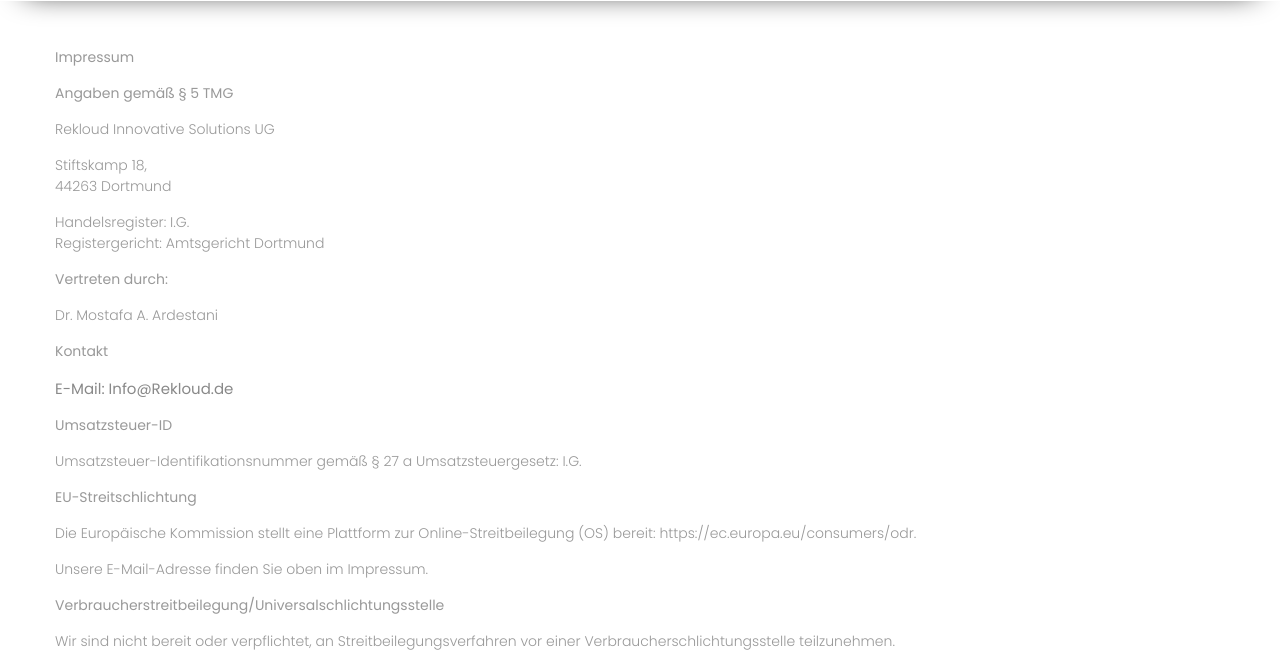
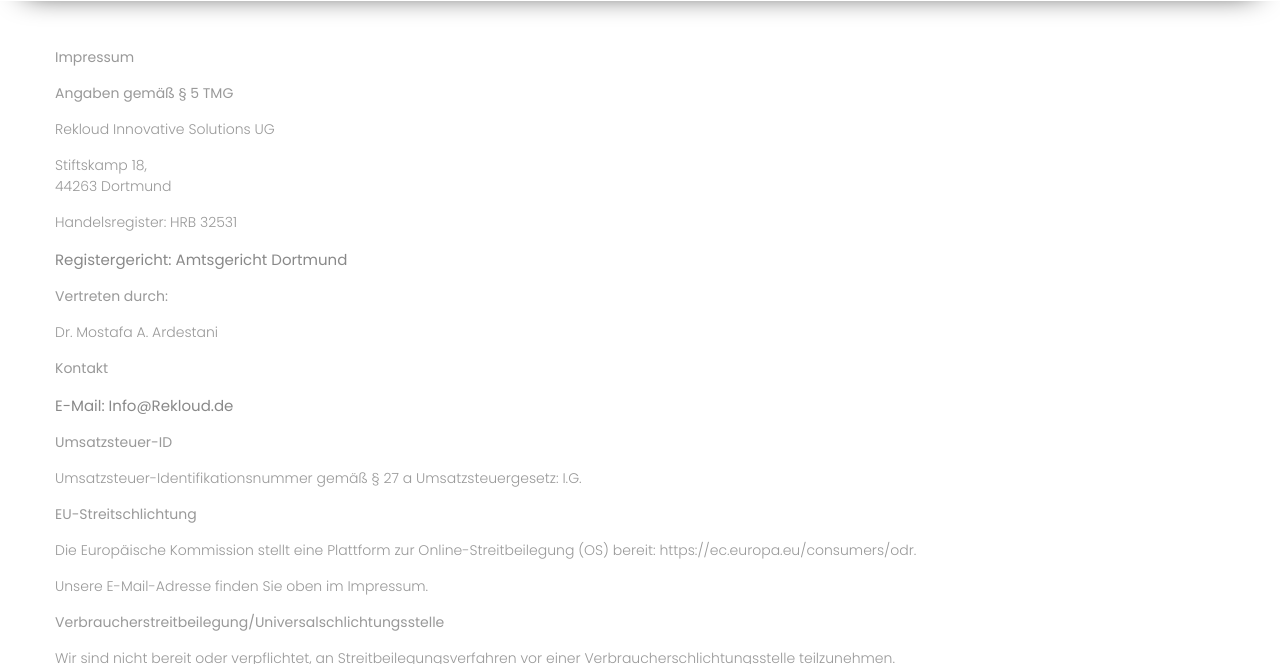
Before and after one commit to rekloud/tinvois_website, a plain HTML site: page de/imprint.html in a window 1280 px wide. Shown: the part 132-796 px from the top of the page. Drawn offline with Linux system fonts and the light colour scheme.

Commit message:
added AGB, changed Imprint

```diff
--- a/de/imprint.html
+++ b/de/imprint.html
@@ -204,7 +204,8 @@
   <p>Stiftskamp 18,<br>
   44263 Dortmund</p>
 
-        <p>Handelsregister: I.G.<br>
+  <p>Handelsregister: HRB 32531</p>
+  <!--<p>Handelsregister: I.G.<br>-->
   Registergericht: Amtsgericht Dortmund</p>
 
   <p><strong>Vertreten durch:</strong></p>
@@ -213,8 +214,8 @@
 
   <p><strong>Kontakt</strong></p>
 
-        <!-- <p>Telefon: +49 (0) 231................. <br>
-        Telefax: +49 (0) 231.................. <br> -->
+  <!--<p>Telefon: +49 (0) 231................. <br>-->
+  <!--Telefax: +49 (0) 231.................. <br>-->
   E-Mail: Info@Rekloud.de</p>
 
   <p><strong> Umsatzsteuer-ID</strong> </p>
@@ -244,8 +245,7 @@
 
     </div>
 
-      </section>
-      <!-- end section -->
+  </section><!-- End Hero -->
       <!-- section -->
       <section id="contact-sec" class="contact_section">
          <div class="container-fluid">
```
Also changed, not shown: index.html (+1 -0 lines), 3 other files. Lines whose indentation alone changed are shown as unchanged.
